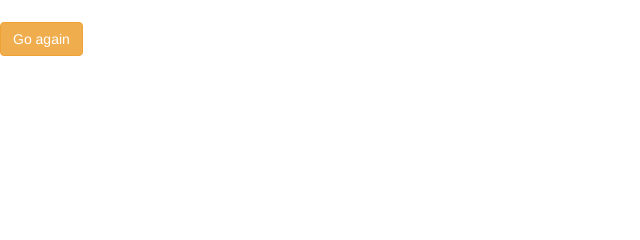
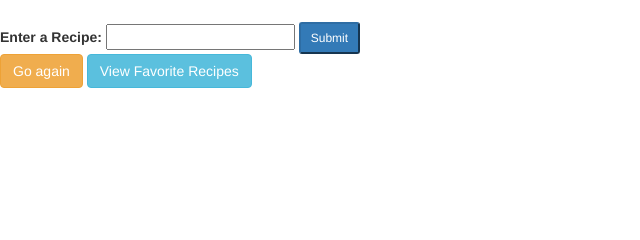
Before and after one commit to jeremyfreudberg/CS411-s18, a Flask app: template weatherfood/templates/result.html in a window 1280 px wide. Shown: the part 88-328 px from the top of the page, without its empty margins (0-640 px from the left). Run offline with Flask 2, Linux system fonts and the light colour scheme; the template is opened without the code that fills it, so the values that code supplies are empty; parts of the project's set-up code (start-up, migrations or seed data) failed here and were passed over; some libraries are stand-ins or nearby versions.

Commit message:
adding favorite & recipe implementations

```diff
--- a/weatherfood/api.py
+++ b/weatherfood/api.py
@@ -25,6 +25,88 @@ def get_weather_pretty(zipcode):
     else:
         return RESULT_BASE.format(conditions, temperature)
 
+#http://www.recipepuppy.com/api/?i=onions,garlic&q=omelet&p=3
+
+#Function that takes in ingredients from argv and creates a Recipe Puppy API Query
+#returns a dictionary with key = recipe title, value = recipe http address
+def Recipe_from_ingredients():
+	ingredients = []
+	http_address = 'http://www.recipepuppy.com/api/?i='
+	dicto = {}
+
+	for value in sys.argv[1:]:
+		ingredients.append(value)
+
+	for value in ingredients:
+		if value != (ingredients[len(ingredients) - 1]):
+			http_address += value + ','
+		else:
+			http_address += value
+
+	content = requests.get(http_address)
+	#print(http_address)
+	#print(content.json())
+
+	for result in content.json()['results']:
+
+		for char in json.dumps(result['title']):
+			temp = ''
+			try:
+				if( (int(char) > 64 and int(char) < 91) or (int(char) > 96 and int(char) < 123) or (int(char) == 32) or (int(char) == 39) or (int(char) == 44) or (int(char) == 45) ):
+					temp += char
+			except ValueError:
+				pass
+
+
+		#dicto.update( {temp : result['href']} )
+		dicto.update( {json.dumps(result['title']) : json.dumps(result['href'])} )
+
+	#return content.json()
+	print(dicto)
+	return dicto
+
+#Function that takes in a single value search query from argv and creates a Recipe Puppy API Query
+#returns a dictionary with key = recipe title, value = recipe http address
+def Recipe_from_query():
+	http_address = 'http://www.recipepuppy.com/api/?q='
+	dicto = {}
+
+	content = requests.get(http_address + sys.argv[1])
+
+	for result in content.json()['results']:
+		'''
+		for char in json.dumps(result['title']):
+			temp = ''
+			try:
+				if( (int(char) > 64 and int(char) < 91) or (int(char) > 96 and int(char) < 123) or (int(char) == 32) or (int(char) == 39) or (int(char) == 44) or (int(char) == 45) ):
+					temp += char
+			except ValueError:
+				pass
+		'''
+
+		#dicto.update( {temp : result['href']} )
+		dicto.update( {json.dumps(result['title']) : json.dumps(result['href'])} )
+
+	#return content.json()
+	print(dicto)
+	return dicto
+
+#Function that takes in a single value search query from input and creates a Recipe Puppy API Query
+#returns a dictionary with key = recipe title, value = recipe http address
+def Recipe_from_input(recipe):
+	http_address = 'http://www.recipepuppy.com/api/?q='
+	dicto = {}
+
+	content = requests.get(http_address + recipe)
+
+	for result in content.json()['results']:
+		#dicto.update( {temp : result['href']} )
+		dicto.update( {json.dumps(result['title']) : json.dumps(result['href'])} )
+
+	#return content.json()
+	print(dicto)
+	return dicto
+
 #Function that creates a new user and puts it in our DynamoDB database
 def create_user(UserName, Zipcode):
 	dynamodb = boto3.resource('dynamodb')
@@ -34,7 +116,7 @@ def create_user(UserName, Zipcode):
 			'Username': UserName,
 			'Zipcode': Zipcode,
 			'Weather': None,
-            'Fav_Recipes': None
+            'Fav_Recipes': []
 		}
 	)
 
@@ -66,3 +148,52 @@ def update_zipcode(UserName, Zipcode):
 			':Zipcode': Zipcode
 		}
 	)
+
+#Function that updates a user's weather
+def update_weather(UserName, Weather):
+	dynamodb = boto3.resource('dynamodb')
+	table = dynamodb.Table('CS411')
+	table.update_item(
+		Key={
+			'Username': UserName
+		},
+		UpdateExpression='SET Weather = :Weather',
+		ExpressionAttributeValues={
+			':Weather': Weather
+		}
+	)
+
+#Function that updates a user's favorite recipes
+def update_recipe(UserName, RecipeKey, RecipeValue):
+	dynamodb = boto3.resource('dynamodb')
+	table = dynamodb.Table('CS411')
+	table.update_item(
+		Key={
+			'Username': UserName
+		},
+		UpdateExpression='SET Fav_Recipes = list_append(Fav_Recipes, :Fav_Recipes)',
+		ExpressionAttributeValues={
+			':Fav_Recipes': [{str(RecipeKey) : str(RecipeValue)}]
+		},
+		ReturnValues = "UPDATED_NEW"
+	)
+
+#Function that deletes a user's favorite recipe
+def delete_favorite(UserName, RecipeKey):
+	count = 0
+	index = 0
+
+	for key in retreive_user(UserName)['Fav_Recipes']:
+		if key == RecipeKey:
+			index = count
+		count+=1
+
+	dynamodb = boto3.resource('dynamodb')
+	table = dynamodb.Table('CS411')
+	table.update_item(
+		Key={
+			'Username': UserName
+		},
+		UpdateExpression='REMOVE Fav_Recipes[{}]'.format(index),
+		ReturnValues = "UPDATED_NEW"
+	)
--- a/weatherfood/templates/index.html
+++ b/weatherfood/templates/index.html
@@ -2,7 +2,7 @@
 
 {% block page_content %}
 
-<form action="/" method=post>
+<form action="/weather" method=post>
     <label for="zipcode">Zipcode: </label>
     <input id="zipcode" name="zipcode" type="text" autocomplete=off value="" />
     <input id="submit" name="submit" type="submit" value="Submit" class="btn-sm btn-primary" />
--- a/weatherfood/templates/result.html
+++ b/weatherfood/templates/result.html
@@ -4,6 +4,12 @@
 
 The weather is: <b>{{ weather }}</b>
 <br /><br />
+<form action="/customrecipe" method=post>
+    <label for="recipe">Enter a Recipe: </label>
+    <input id="recipe" name="recipe" type="text" autocomplete=off value="" />
+    <input id="submit" name="submit" type="submit" value="Submit" class="btn-sm btn-primary" />
+</form>
 <a href="/" class="btn btn-warning">Go again</a>
+<a href="/viewfavorites" class="btn btn-info">View Favorite Recipes</a>
 
 {% endblock %}
--- a/weatherfood/views.py
+++ b/weatherfood/views.py
@@ -4,15 +4,24 @@ from weatherfood import application
 
 app = application.app
 google = application.google_login
+temp = {}
 
 @app.route('/', methods=['GET'])
 def index():
     return flask.render_template('index.html')
 
-@app.route('/', methods=['POST'])
+@app.route('/weather', methods=['GET','POST'])
 def weather():
-    current_weather = api.get_weather_pretty(
-        flask.request.form.get("zipcode"))
+
+    if( api.get_weather_pretty(flask.request.form.get("zipcode")) != "Unavailable" ):
+        current_weather = api.get_weather_pretty(
+            flask.request.form.get("zipcode"))
+    else:
+        current_weather = api.retreive_user("Testo3")["Weather"]
+
+    api.update_zipcode("Testo3", flask.request.form.get("zipcode"))
+    api.update_weather("Testo3", current_weather)
+
     return flask.render_template('result.html', weather=current_weather)
 
 @app.route('/login_test', methods=['GET'])
@@ -27,3 +36,25 @@ def login_success(token, profile):
 @google.login_failure
 def login_failure(e):
     return flask.jsonify(error=str(e))
+
+@app.route('/customrecipe', methods=['POST'])
+def show_recipe():
+    current_recipe = api.Recipe_from_input(
+        flask.request.form.get("recipe"))
+    temp.clear()
+    temp.update(current_recipe)
+    return flask.render_template('custom_recipe.html', recipe=current_recipe)
+
+@app.route('/viewfavorites', methods=['GET'])
+def show_favorites():
+    return flask.render_template( 'favorites.html', favorites = api.retreive_user("Testo3")["Fav_Recipes"] )
+
+@app.route("/del_fav", methods=["GET"])
+def delete_favorite():
+    api.delete_favorite("Testo3", flask.request.values.get('delete'))
+    return flask.render_template( 'favorites.html', favorites = api.retreive_user("Testo3")["Fav_Recipes"] )
+
+@app.route('/fav_recipe', methods=['GET'])
+def favorite_recipe():
+    api.update_recipe("Testo3", flask.request.values.get('key'), flask.request.values.get('favorite') )
+    return flask.render_template('custom_recipe.html', recipe=temp)
```
Also changed, not shown: weatherfood/templates/custom_recipe.html (added, +23 -0 lines), weatherfood/templates/favorites.html (added, +24 -0 lines).
